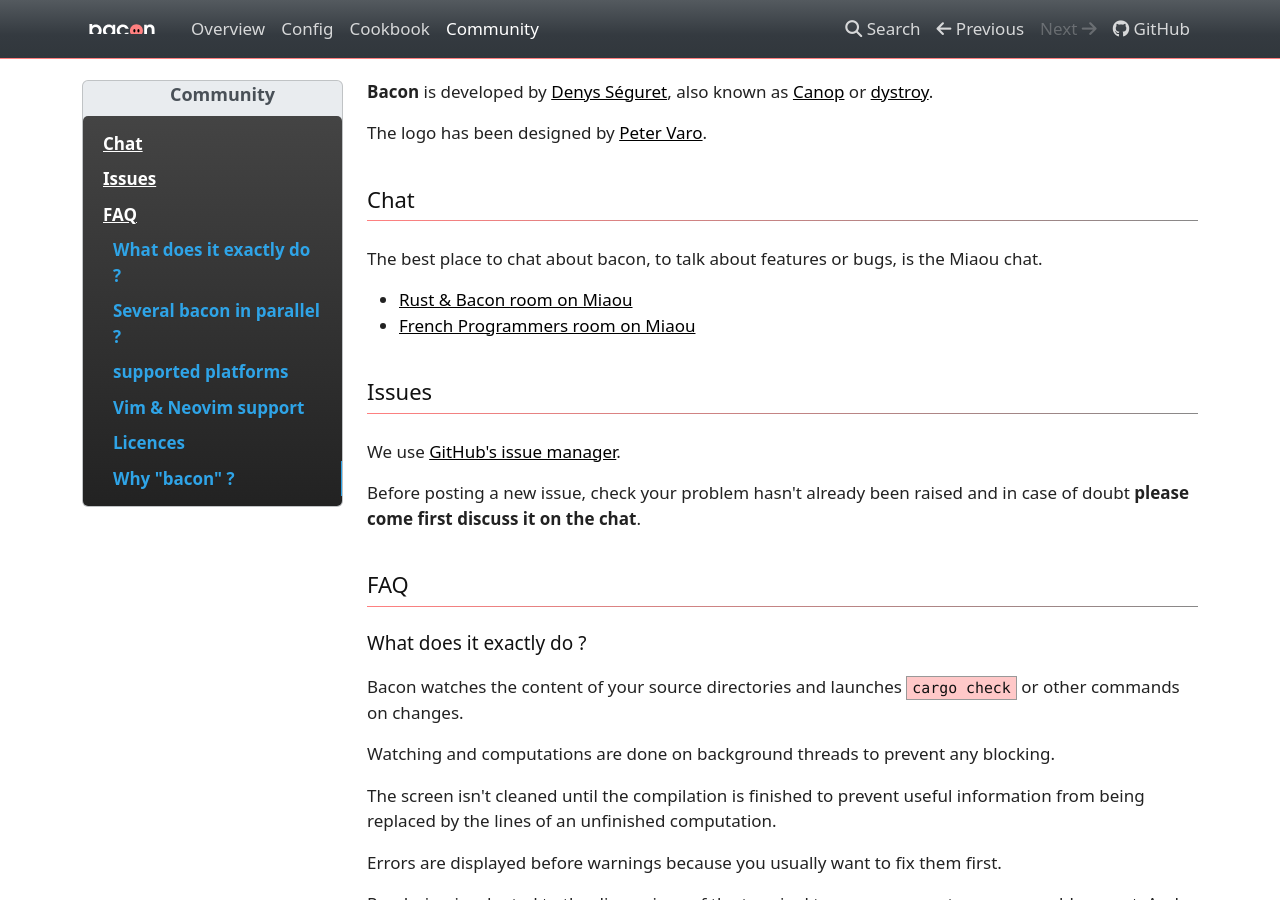
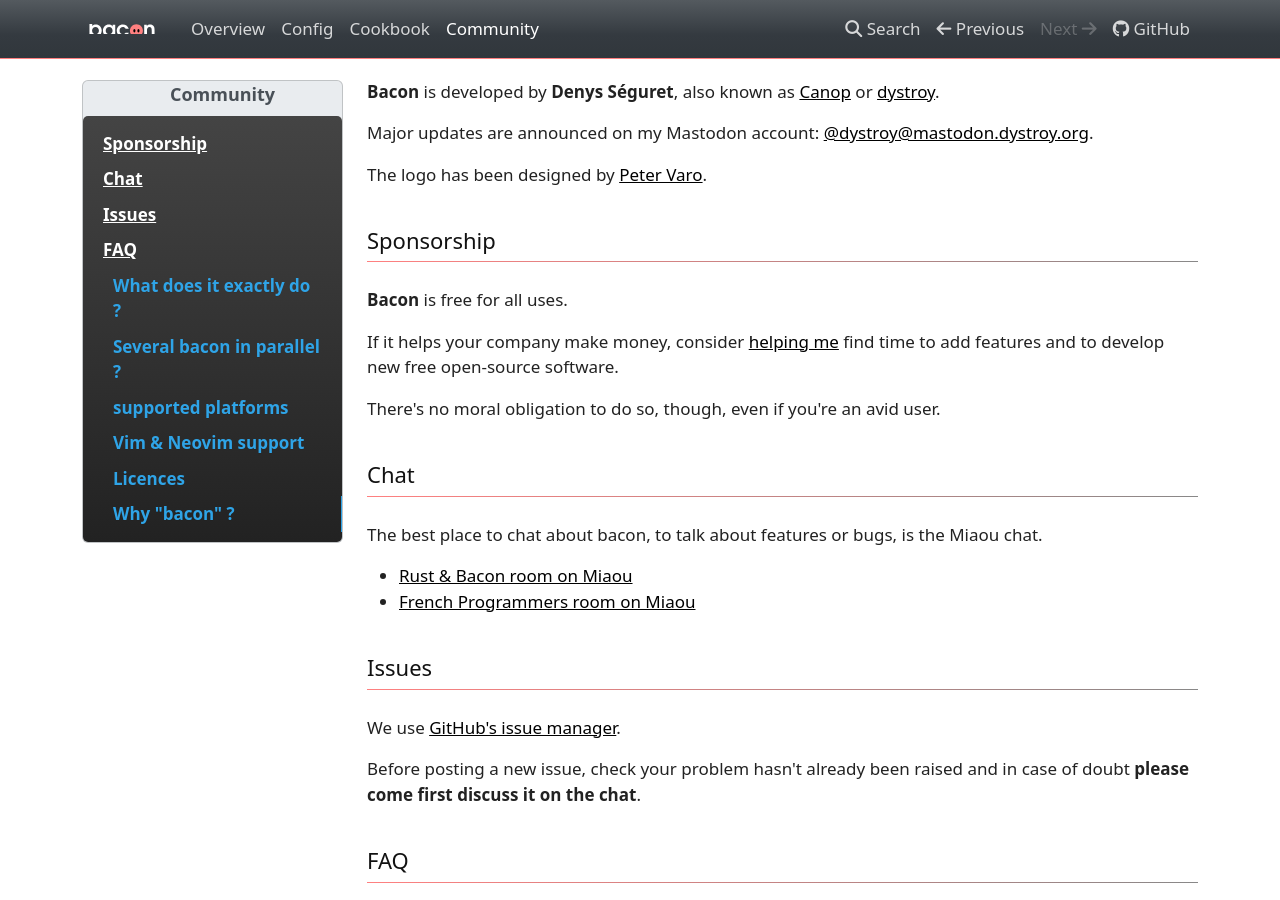
Before and after one commit to Canop/bacon, an MkDocs documentation site: the page built from website/docs/community.md, in a window 1280 px wide and 900 px high. Built offline with MkDocs 1.6.1, drawn with Linux system fonts in a browser that asks for light colours; nearby versions of some CDN libraries; a style sheet for code colours, icons or effects is not loaded.

Commit message:
additions to website/community

```diff
--- a/website/docs/community.md
+++ b/website/docs/community.md
@@ -1,7 +1,17 @@
 
-**Bacon** is developed by [Denys Séguret](https://twitter.com/DenysSeguret), also known as [Canop](https://github.com/Canop) or [dystroy](https://dystroy.org).
+**Bacon** is developed by **Denys Séguret**, also known as [Canop](https://github.com/Canop) or [dystroy](https://dystroy.org).
+
+Major updates are announced on my Mastodon account: [@dystroy@mastodon.dystroy.org](https://mastodon.dystroy.org/@dystroy).
 
 The logo has been designed by [Peter Varo](https://petervaro.com).
+
+# Sponsorship
+
+**Bacon** is free for all uses.
+
+If it helps your company make money, consider [helping me](https://github.com/sponsors/Canop) find time to add features and to develop new free open-source software.
+
+There's no moral obligation to do so, though, even if you're an avid user.
 
 # Chat
 
```
